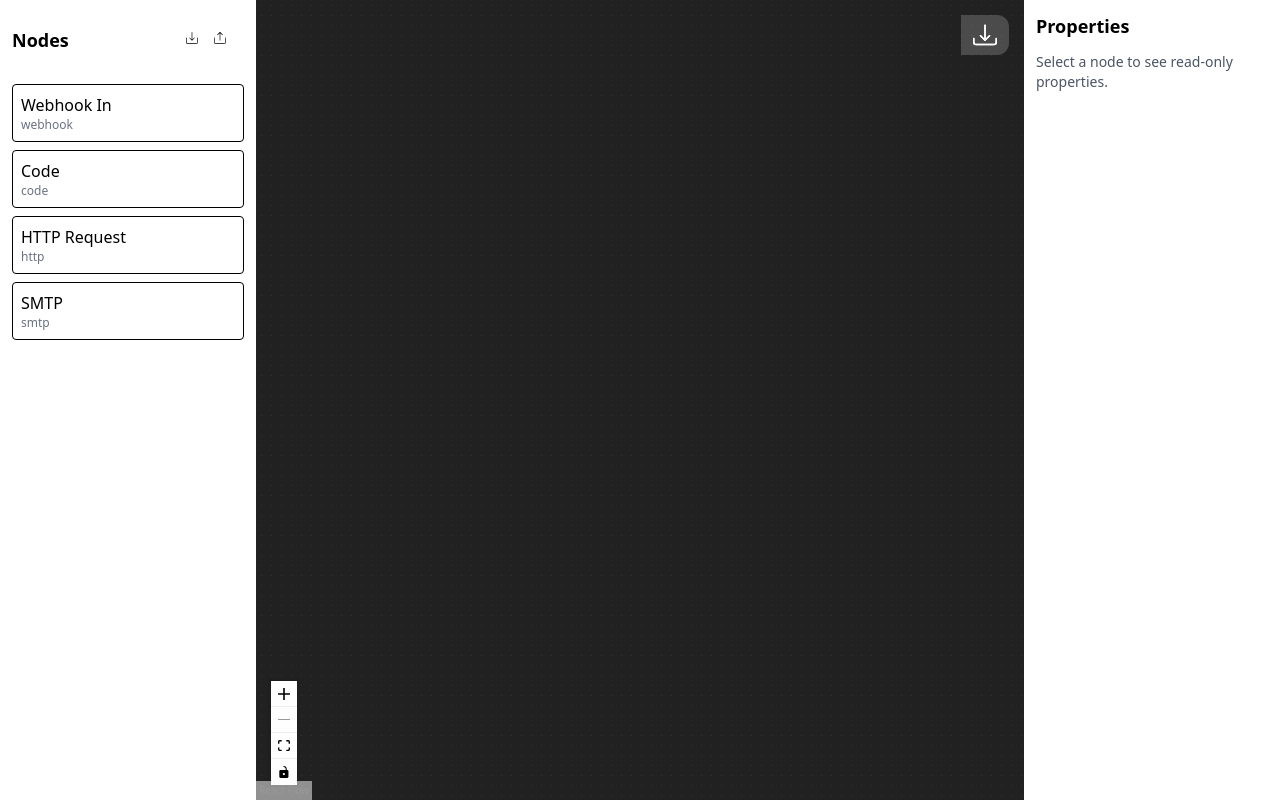
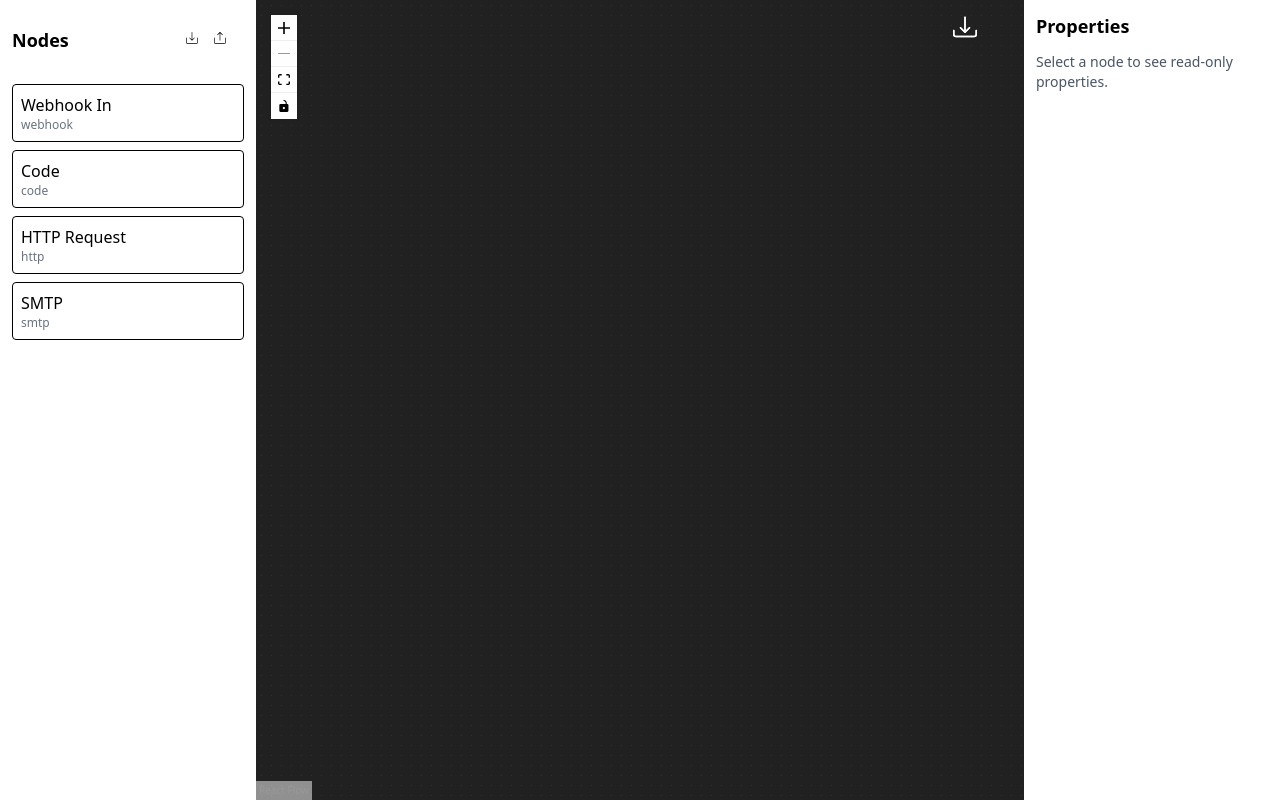
Before and after one commit to naffiziqbal/nafiziqbal-JoulesLabs-front-end-task, a React (Vite) app: page / in a window 1280 px wide. Built offline with nearby package versions, Linux system fonts and the light colour scheme.

Commit message:
Refactor DownloadButton component to utilize ToolTip for hover text; update MainScreen to position Controls at the top-left and remove duplicate DownloadButton instance; enhance RightBar and SideBar components with z-index adjustments for improved layering.

```diff
--- a/src/components/download-btn.tsx
+++ b/src/components/download-btn.tsx
@@ -7,6 +7,7 @@ import {
 import { toPng } from "html-to-image";
 import { useState } from "react";
 import { BsDownload } from "react-icons/bs";
+import { ToolTip } from "./tooltip";
 
 function downloadImage(dataUrl: string) {
   const a = document.createElement("a");
@@ -56,19 +57,12 @@ function DownloadButton() {
       <button
         onMouseEnter={() => setIsHovered(true)}
         onMouseLeave={() => setIsHovered(false)}
-        className="relative flex items-center text-white  py-2 px-3 bg-white/10 cursor-pointer rounded-xl rounded-s-none group hover:bg-white/20 transition-all duration-300"
+        className="text-white z-50 -translate-x-8"
         onClick={onClick}
       >
-        <BsDownload className="size-6  hover:text-blue-500 cursor-pointer" />
-        <span
-          className={`absolute right-full  bg-white/20 backdrop-blur-xl rounded-s-2xl   py-2 px-4 transition-all duration-300 text-nowrap transform ${
-            isHovered
-              ? "opacity-100 translate-x-0"
-              : "opacity-0 -translate-x-4 pointer-events-none"
-          }`}
-        >
-          Download As Png
-        </span>
+        <ToolTip text="Save As Png">
+          <BsDownload className="size-6  hover:text-blue-500 cursor-pointer" />
+        </ToolTip>
       </button>
     </Panel>
   );
--- a/src/components/main-screen.tsx
+++ b/src/components/main-screen.tsx
@@ -3,6 +3,7 @@ import {
   Background,
   BackgroundVariant,
   Controls,
+  MiniMap,
   ReactFlow,
   useReactFlow,
   type Connection,
@@ -209,7 +210,7 @@ export default function MainScreen({
         defaultEdgeOptions={defaultEdgeOptions}
         className="download-image"
       >
-        <Controls />
+        <Controls position="top-left" />
         <Background />
         <DownloadButton />
         {editingNode && (
@@ -221,9 +222,7 @@ export default function MainScreen({
           />
         )}
         <Background variant={BackgroundVariant.Dots} bgColor="#212121" />
-        <Controls />
         <DownloadButton />
-        {/* <MiniMap /> */}
       </ReactFlow>
     </div>
   );
--- a/src/components/right-bar.tsx
+++ b/src/components/right-bar.tsx
@@ -7,7 +7,7 @@ export default function RightBar({ selected }: { selected: Node | null }) {
     : null;
 
   return (
-    <div className="w-full bg-white p-3 space-y-3">
+    <div className="w-full bg-white p-3 space-y-3 z-10">
       <h4 className="font-bold text-lg"> Properties</h4>
       <div>
         {selectedProps ? (
--- a/src/components/side-bar.tsx
+++ b/src/components/side-bar.tsx
@@ -1,6 +1,7 @@
 import { CiExport, CiImport } from "react-icons/ci";
 import { NODE_TEMPLATES } from "../data/data";
 import type { NodeType } from "../types/types";
+import { ToolTip } from "./tooltip";
 
 export default function SideBar({
   handleExport,
@@ -79,25 +80,3 @@ function PaletteItem({
     </div>
   );
 }
-
-function ToolTip({
-  children,
-  text,
-}: {
-  children: React.ReactNode;
-  text: string;
-}) {
-  return (
-    <div className="relative group inline-block">
-      {children}
-      <div
-        className="absolute top-full left-1/2 -translate-x-1/2 mb-2
-                      whitespace-nowrap bg-black text-white text-xs
-                      px-2 py-1 rounded opacity-0 group-hover:opacity-100
-                      transition-opacity duration-200 pointer-events-none"
-      >
-        {text}
-      </div>
-    </div>
-  );
-}
--- /dev/null
+++ b/src/components/tooltip.tsx
@@ -0,0 +1,21 @@
+export function ToolTip({
+  children,
+  text,
+}: {
+  children: React.ReactNode;
+  text: string;
+}) {
+  return (
+    <div className="relative group inline-block z-50">
+      {children}
+      <div
+        className="absolute top-full left-1/2 z-50 -translate-x-1/2 mb-2
+                        whitespace-nowrap bg-black text-white text-xs
+                        px-2 py-1 rounded opacity-0 group-hover:opacity-100
+                        transition-opacity duration-200 pointer-events-none"
+      >
+        {text}
+      </div>
+    </div>
+  );
+}
```
